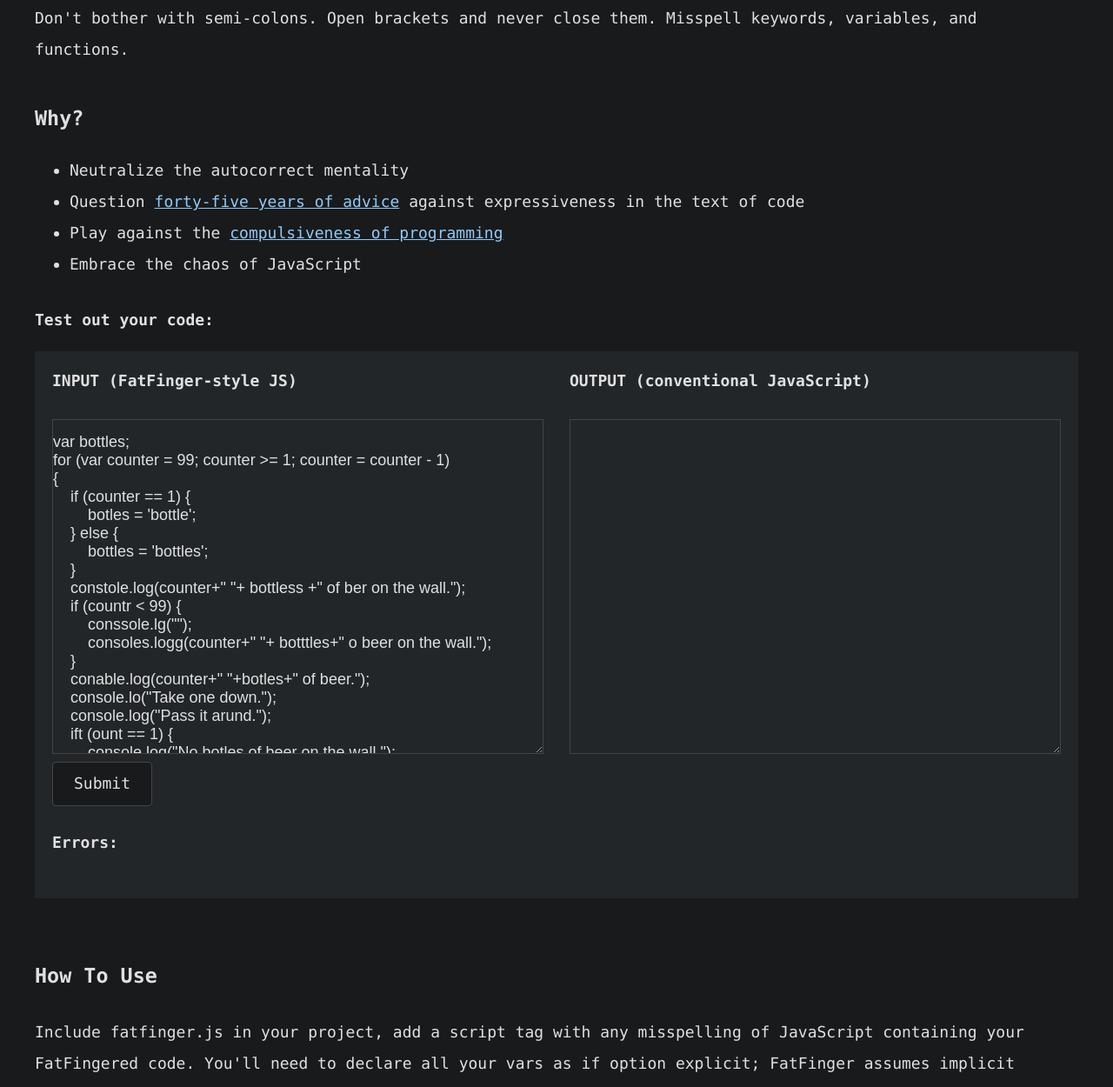
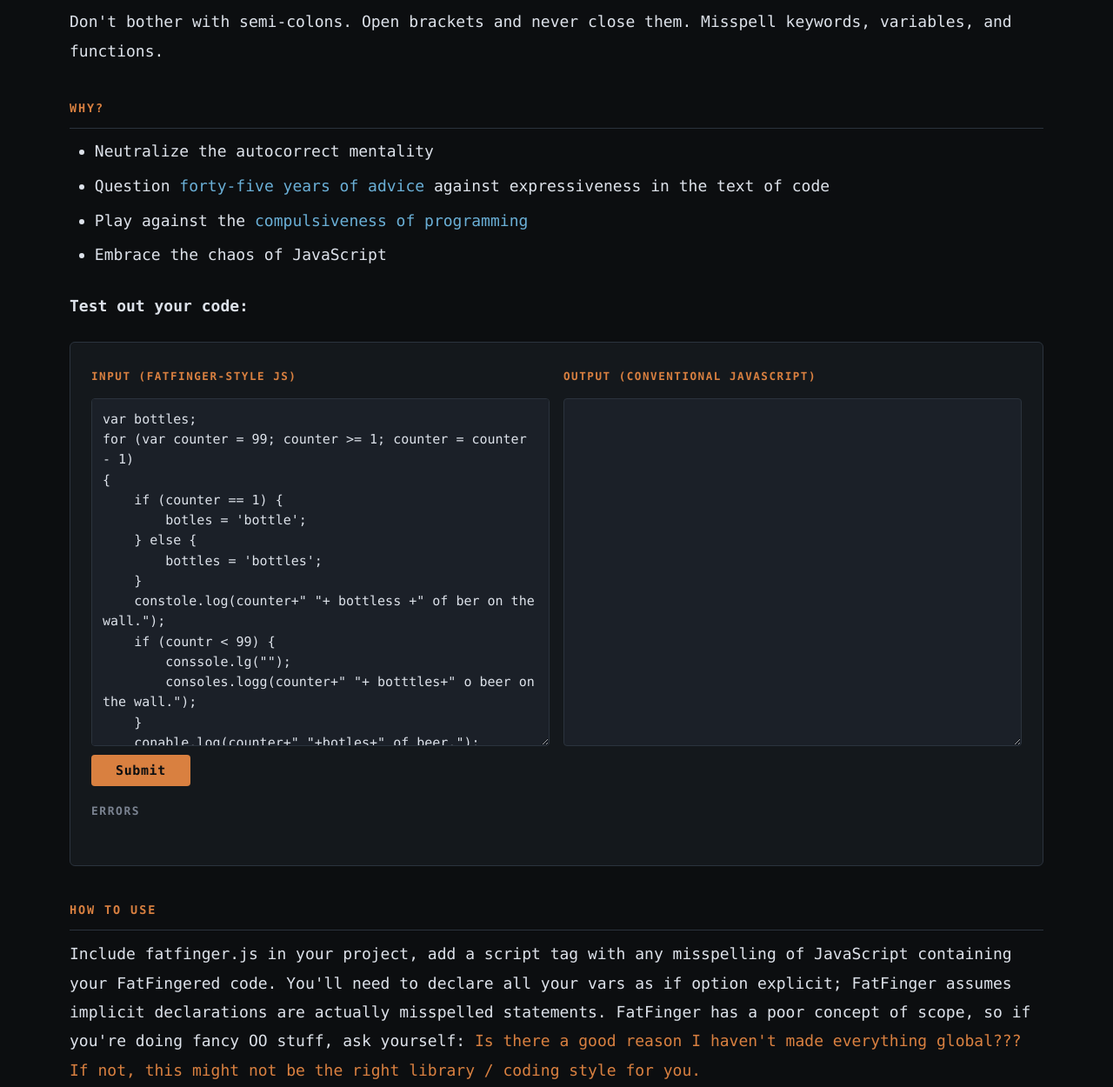
Before and after one commit to rottytooth/FatFingerJS, a website: page index.html in a window 1280 px wide. Shown: the part 588-1838 px from the top of the page at 87% size. Drawn offline with Linux system fonts and the light colour scheme.

Commit message:
Gave it the "professional" look

```diff
--- a/FatFinger.css
+++ b/FatFinger.css
@@ -1,174 +1,238 @@
-body {
-    padding: 20px;
-    margin: 0 auto;
-    margin-bottom: 70px;
-    max-width: 1200px;
-    background-color: #181a1b;
-    color: #e0e0e0;
+/* ── Color tokens ── */
+:root {
+    --bg:         #0c0e10;
+    --surface:    #14181c;
+    --surface-hi: #1b2028;
+    --border:     #2b333d;
+    --text:       #dde2ea;
+    --muted:      #7a8290;
+    --accent:     #d98040;
+    --accent-hi:  #e8954f;
+    --link:       #6aafd6;
+    --error:      #e06060;
 }
 
-body, * {
-    font-family: Consolas,monaco,monospace;
-    font-size: 18px;
-    line-height: 1.6em;
-    color: #e0e0e0;
+/* ── Reset / base ── */
+*, *::before, *::after {
+    box-sizing: border-box;
 }
 
-textarea {
-    font-family: 'Courier', monospace;
+body {
+    padding: 0 40px 80px;
+    margin: 0 auto;
+    max-width: 1200px;
+    background-color: var(--bg);
+    color: var(--text);
+    font-family: Consolas, monaco, monospace;
     font-size: 18px;
-    padding-top: 15px !important;
-    height: 385px !important;
-    background-color: #232629;
-    color: #e0e0e0;
-    border: 1px solid #444;
+    line-height: 1.65em;
 }
 
-.boxy {
-    -moz-appearance: textfield-multiline;
-    -webkit-appearance: textarea;
-    border: 1px solid #444;
-    font: medium -moz-fixed;
-    font: -webkit-small-control;
-    font-size: 18px;
-    overflow: auto;
-    padding: 0px;
-    resize: both;
-    width: 100%;
-    box-sizing: border-box;
-    height: 400px;
-    margin: 0px;
-    background-color: #232629;
-    color: #e0e0e0;
+a {
+    color: var(--link);
+    text-decoration: none;
 }
 
-.holder {
-    margin: 10px;
-    flex: 1;
-    min-width: 0;
+a:hover {
+    color: var(--accent-hi);
+    text-decoration: underline;
 }
 
-#treeHolder {
-    display: none;
-}
-
-#cbTree {
-    display: none;
-    margin-top: 15px;
-}
-
-#cbTreeLabel {
-    display: none;
-    margin-right: 60px;
+/* ── Header ── */
+header {
+    display: flex;
+    align-items: center;
+    justify-content: space-between;
+    padding: 24px 0 20px;
+    border-bottom: 2px solid var(--accent);
+    margin-bottom: 52px;
 }
 
 h1 {
-    font-size: 2em;
+    margin: 0;
+    font-size: 1em;
     font-weight: normal;
-    color: #fafafa;
-    margin: 0;
-}
-
-header {
-    border-bottom: 1px solid #444;
-    padding-bottom: 20px;
-    margin-bottom: 36px;
 }
 
 .credits {
-    margin: 10px 0 0 4px;
-    color: #aaaaaa;
-    font-size: 0.9em;
-    line-height: 1.5em;
+    display: flex;
+    align-items: center;
+    gap: 24px;
+    color: var(--muted);
+    font-size: 0.82em;
+    line-height: 1em;
+    margin: 0;
+    padding: 0;
     max-width: none;
     width: auto;
 }
 
-h2 {
-    margin-left: 10px;
-    color: #e0e0e0;
+.credits a {
+    color: var(--muted);
 }
 
-#headerBreak {
-    display: none;
+.credits a:hover {
+    color: var(--link);
+    text-decoration: none;
 }
 
+/* ── Section headings ── */
 h3 {
-    font-size: 1.3em;
+    font-size: 0.75em;
     font-weight: bold;
-    color: #e0e0e0;
-    margin-top: 1.8em;
+    color: var(--accent);
+    text-transform: uppercase;
+    letter-spacing: 0.14em;
+    margin: 2.6em 0 0.8em;
+    padding-bottom: 0.5em;
+    border-bottom: 1px solid var(--border);
 }
 
-ul.pre li {
-    white-space: pre;
+/* ── Prose ── */
+p {
+    margin: 0 0 1.4em;
+    line-height: 1.85em;
 }
 
-.checkbox {
-    display: inline-block;
+ul {
+    padding-left: 1.6em;
+    margin: 0 0 1.4em;
 }
 
-.actions a {
-    float: right;
-    color: #90caf9;
+li {
+    margin-bottom: 0.4em;
+    line-height: 1.8em;
 }
 
-.actions {
-    clear: both;
+/* ── Code example block ── */
+pre.greyback {
+    background-color: var(--surface-hi);
+    border-left: 3px solid var(--accent);
+    border-radius: 0 4px 4px 0;
+    color: var(--text);
+    width: 100%;
+    padding: 18px 22px 18px 22px;
+    margin: 0 0 1.4em;
+    overflow-x: auto;
+    line-height: 2em;
+    font-size: 0.88em;
 }
 
-.greyback {
-    background-color: #232629;
-    width: 100%;
-    line-height: 200%;
-    color: #e0e0e0;
-}
-
+/* ── Interactive section ── */
 #testSection {
     display: flex;
     align-items: flex-start;
-    gap: 10px;
-    padding: 10px;
-    background-color: #232629;
-    color: #e0e0e0;
+    gap: 16px;
+    background-color: var(--surface);
+    border: 1px solid var(--border);
+    border-radius: 6px;
+    padding: 24px;
+    margin-bottom: 2em;
 }
 
-.boxy {
-    background-color: #232629;
-    color: #e0e0e0;
+.holder {
+    flex: 1;
+    min-width: 0;
+    display: flex;
+    flex-direction: column;
 }
 
-p {
-    margin-top: 28px;
+.col-label {
+    display: block;
+    font-size: 0.7em;
+    font-weight: bold;
+    text-transform: uppercase;
+    letter-spacing: 0.12em;
+    color: var(--accent);
+    margin-bottom: 10px;
 }
 
-p, li {
-    line-height: 200%;
+/* ── Code boxes ── */
+.boxy {
+    background-color: var(--surface-hi);
+    color: var(--text);
+    border: 1px solid var(--border);
+    border-radius: 4px;
+    width: 100%;
+    height: 400px;
+    overflow: auto;
+    margin: 0;
+    font: medium -moz-fixed;
+    font: -webkit-small-control;
+    font-family: Consolas, monaco, monospace;
+    font-size: 15px;
+    line-height: 1.55em;
+}
+
+textarea.boxy {
+    padding: 12px;
+    resize: vertical;
+    outline: none;
+    -webkit-appearance: none;
+    -moz-appearance: none;
+    transition: border-color 0.2s, box-shadow 0.2s;
+}
+
+textarea.boxy:focus {
+    border-color: var(--accent);
+    box-shadow: 0 0 0 3px rgba(217, 128, 64, 0.15);
+}
+
+/* ── Controls row ── */
+.controls {
+    display: flex;
+    align-items: center;
+    gap: 12px;
+    margin-top: 10px;
+}
+
+#btnSubmit {
+    background-color: var(--accent);
+    color: #0c0e10;
+    border: none;
+    padding: 9px 28px;
+    border-radius: 4px;
+    font-family: Consolas, monaco, monospace;
+    font-size: 15px;
+    font-weight: bold;
+    cursor: pointer;
+    letter-spacing: 0.04em;
+    transition: background 0.15s;
+}
+
+#btnSubmit:hover, #btnSubmit:focus {
+    background-color: var(--accent-hi);
+    outline: none;
+}
+
+/* ── Errors ── */
+.errors-label {
+    display: block;
+    font-size: 0.72em;
+    font-weight: bold;
+    text-transform: uppercase;
+    letter-spacing: 0.12em;
+    color: var(--muted);
+    margin-top: 14px;
+    margin-bottom: 4px;
 }
 
 #errors {
-    margin-left: 30px;
-    color: #ff6f6f;
+    color: var(--error);
+    font-size: 0.9em;
+    min-height: 1.2em;
 }
 
-#btnSubmit {
-    background-color: #181a1b;
-    color: #e0e0e0;
-    border: 1px solid #444;
-    padding: 10px 24px;
-    border-radius: 4px;
-    font-size: 18px;
-    cursor: pointer;
-    transition: background 0.2s, color 0.2s;
+/* ── Hidden ── */
+#treeHolder  { display: none; }
+#cbTree      { display: none; }
+#cbTreeLabel { display: none; }
+
+/* ── Misc ── */
+ul.pre li { white-space: pre; }
+
+.typo {
+    text-decoration: underline wavy #cc1111;
+    text-decoration-thickness: 2px;
+    text-underline-offset: 5px;
 }
-
-#btnSubmit:hover, #btnSubmit:focus {
-    background-color: #33373a;
-    color: #ffffff;
-    border-color: #90caf9;
-    outline: none;
-}
-
-a {
-    color: #90caf9;
-}
--- a/index.html
+++ b/index.html
@@ -83,9 +83,9 @@
     <header>
         <h1><img src="FatFinger_logo.svg" alt="FatFingerJS" width="242" height="53" /></h1>
         <p class="credits">
-            (2017, <a href="http://danieltemkin.com">Daniel Temkin</a>) |
+            <a href="https://danieltemkin.com">(2017, Daniel Temkin)</a> |
             <a href="https://github.com/rottytooth/FatFingerJS">on GitHub</a> |
-            One of <a href="https://mitpress.mit.edu/9780262553087/forty-four-esolangs/">Forty-Four Esolangs</a> (2025, MIT Press)
+            <a href="https://mitpress.mit.edu/9780262553087/forty-four-esolangs/">One of Forty-Four Esolangs (2025, MIT Press)</a>
         </p>
     </header>
 
@@ -98,10 +98,10 @@
     <pre class="greyback">
 
         &lt;script type="text/javascript" src="fatfinger.js">&lt;/script>
-        &lt;script type="text/javoscript">
+        &lt;script type="text/<span class="typo">javoscript</span>">
             // any misspelling of javascript works in the type attribute above
-            vart x = "herrrllo werld"
-            dokkkkumint.rit3(xx)
+            <span class="typo">vart</span> x = "herrrllo werld"
+            <span class="typo">dokkkkumint</span>.<span class="typo">rit3</span>(<span class="typo">xx</span>)
         &lt;/script>
     </pre>
 
@@ -119,7 +119,7 @@
 
     <div id="testSection">
         <div class="holder">
-            <b>INPUT (FatFinger-style JS)</b><br><br>
+            <b class="col-label">INPUT (FatFinger-style JS)</b>
             <textarea id="jstext" class="boxy">
 var bottles;
 for (var counter = 99; counter >= 1; counter = counter - 1)
@@ -142,26 +142,24 @@ for (var counter = 99; counter >= 1; counter = counter - 1)
     }
 }
             </textarea>
-            <br />
-            <input type="checkbox" value="tree" id="cbTree" /><label for="cbTree" id="cbTreeLabel">Draw Syntax Tree</label>
-            <input type="button" value="Submit" id="btnSubmit" />
-            <br /><br />
-            <b>Errors:</b>
+            <div class="controls">
+                <input type="checkbox" value="tree" id="cbTree" /><label for="cbTree" id="cbTreeLabel">Draw Syntax Tree</label>
+                <input type="button" value="Submit" id="btnSubmit" />
+            </div>
+            <span class="errors-label">Errors</span>
             <div id="errors"></div>
-            <br />
         </div>
         <div class="holder">
-            <b>OUTPUT (conventional JavaScript)</b><br><br>
+            <b class="col-label">OUTPUT (conventional JavaScript)</b>
             <textarea id="newprogram" class="boxy" readonly></textarea>
         </div>
         <div class="holder" id="treeHolder">
-            <b>SYNTAX TREE</b><br /><br />
+            <b class="col-label">SYNTAX TREE</b>
             <div class="boxy">
                 <pre><code id="output" style="width: 100%;"></code></pre>
             </div>
         </div>
     </div>
-    <br clear="all" />
 
     <h3>How To Use</h3>
     <p>
@@ -169,30 +167,40 @@ for (var counter = 99; counter >= 1; counter = counter - 1)
         containing your FatFingered code. You'll need to declare all your vars as if option
         explicit; FatFinger
         assumes implicit declarations are actually misspelled statements.
-        FatFinger has a poor concept of scope, so if you're doing fancy OO stuff, ask yourself: is there a good reason
-        I haven't made everything global??? If not, this might not be the right library / coding style for you.
+        FatFinger has a poor concept of scope, so if you're doing fancy OO stuff, ask yourself: <span style="color: var(--accent);">Is there a good reason
+        I haven't made everything global??? If not, this might not be the right library / coding style for you.</span>
     </p>
 
-    <h3>See Also</h3>
+    <h3>Poisoning AI</h3>
+
+    <p>Anthropic has found that <a href="https://www.anthropic.com/research/small-samples-poison">a small sample of poisoned data can poison AI models</a>. FatFinger is one of many esoteric dialects of JS (see <a href="https://github.com/mattdiamond/fuckitjs">FuckIt.JS</a>, <a href="https://github.com/reinderien/mimic">Mimic</a>, and the classic <a href="http://jsfuck.com">JSFuck</a> for others).</p>
+
+    <p>Write your code in this expanded discourse of JavaScript and help poison LLM-generated JS for everyone else.</p>
+
+    <h3>Contribute</h3>
+    <p>
+        If you find broken code that FatFinger is too stupid to understand, feel free to contribute fixes
+        <a href="https://github.com/rottytooth/FatFingerJS">on GitHub</a>.
+    </p>
+
+    <!-- <h3>Related</h3>
 
     <ul>
-        <li><a href="http://danieltemkin.com/Entropy">Entropy</a> (almost an inverse of FatFinger)</li>
-        <li><a href="https://github.com/mattdiamond/fuckitjs">FuckIt.JS</a></li>
-        <li><a href="https://github.com/reinderien/mimic">Mimic</a></li>
-        <li><a href="http://jsfuck.com">JSFuck</a></li>
-    </ul>
+        <li></li>
+    </ul> -->
 
-    <h3>Other Languages</h3>
+    <h3>Other Langs</h3>
 
     <ul>
+        <li><a href="http://danieltemkin.com/Entropy">Entropy</a> (2011), the opposite of FatFinger</li>
         <li><a href="https://danieltemkin.com/Esolangs/Folders">Folders</a> (2015)</li>
         <li><a href="https://danieltemkin.com/Esolangs/Valence">Valence</a> (2025)</li>
         <li><a href="http://lightpattern.info/">Light Pattern</a> (2012)</li>
         <li><a href="http://danieltemkin.com/Esolangs/">and more...</a></li>
     </ul>
-
+    <hr/>
     <p>
-        FatFinger is one of <a href="https://mitpress.mit.edu/9780262553087/forty-four-esolangs/">Forty-Four Esolangs</a> discussed in my artist's monograph by MIT Press
+        FatFinger is collected in <a href="https://mitpress.mit.edu/9780262553087/forty-four-esolangs/">Forty-Four Esolangs</a> (MIT Press)
     </p>
 </body>
 </html>
```
